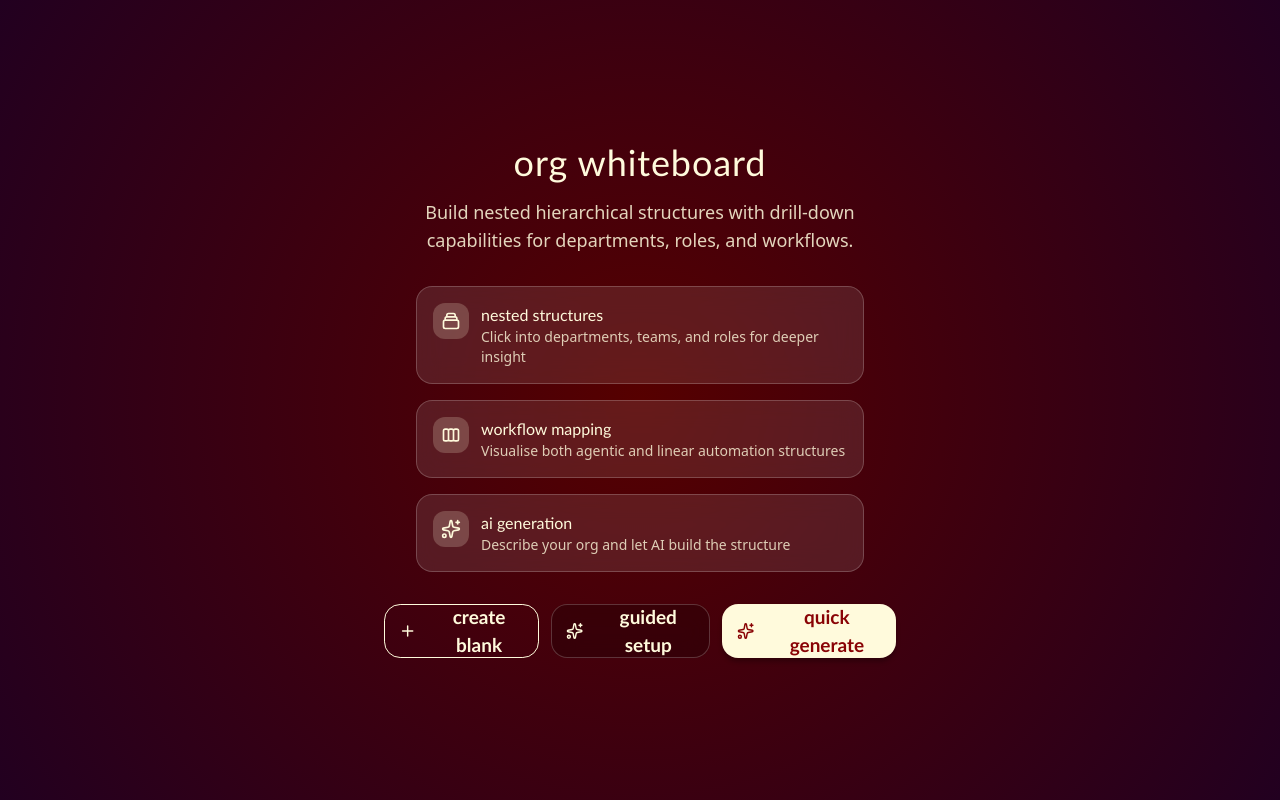
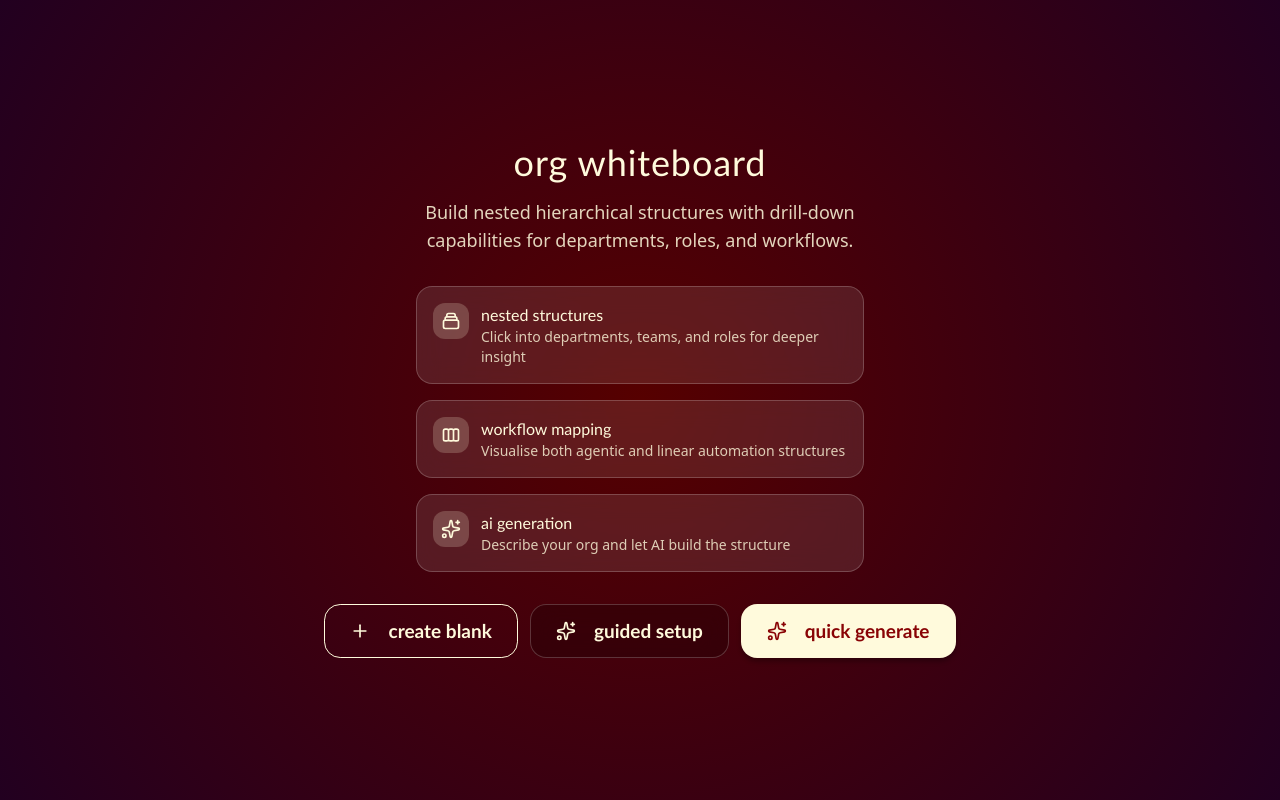
Before and after one commit to tomasi001/org-whiteboard, a Next.js app: page / in a window 1280 px wide. Built offline with nearby package versions, Linux system fonts and the light colour scheme.

Commit message:
style: widen landing CTA buttons by ~75 percent

```diff
--- a/src/components/features/CreateWhiteboardDialog.tsx
+++ b/src/components/features/CreateWhiteboardDialog.tsx
@@ -125,15 +125,29 @@ export function CreateWhiteboardDialog() {
         </div>
 
         <div className="flex flex-col sm:flex-row gap-3 justify-center">
-          <Button onClick={() => setIsOpen(true)} size="lg" variant="outline">
+          <Button
+            onClick={() => setIsOpen(true)}
+            size="lg"
+            variant="outline"
+            className="px-[25px] whitespace-nowrap"
+          >
             <Plus className="w-5 h-5 mr-2" />
             Create Blank
           </Button>
-          <Button onClick={() => setShowWizard(true)} size="lg" variant="secondary">
+          <Button
+            onClick={() => setShowWizard(true)}
+            size="lg"
+            variant="secondary"
+            className="px-[25px] whitespace-nowrap"
+          >
             <Sparkles className="w-5 h-5 mr-2" />
             Guided Setup
           </Button>
-          <Button onClick={() => setShowGenerate(true)} size="lg">
+          <Button
+            onClick={() => setShowGenerate(true)}
+            size="lg"
+            className="px-[25px] whitespace-nowrap"
+          >
             <Sparkles className="w-5 h-5 mr-2" />
             Quick Generate
           </Button>
```
